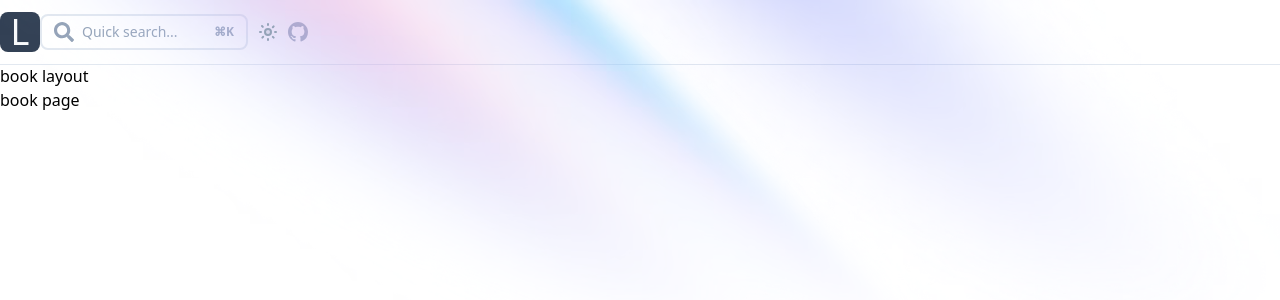
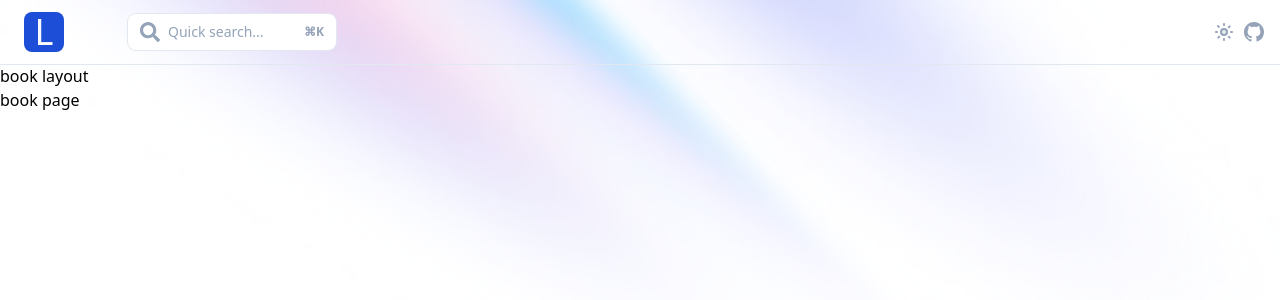
Before and after one commit to Wegt-meoh/docs-lasting, a Next.js app: page /book in a window 1280 px wide. Shown: the top 300 px of the page. Built offline with nearby package versions, Linux system fonts and the light colour scheme.

Commit message:
UI: banner

```diff
--- a/src/app/(book)/layout.tsx
+++ b/src/app/(book)/layout.tsx
@@ -1,14 +1,50 @@
+"use client";
+
+import DocSearchModal from "@/ui/DocSearchModal";
 import HomeLogoLink from "@/ui/HomeLogoLink";
 import LinkGroup from "@/ui/LinkGroup";
 import SearchButton from "@/ui/SearchButton";
+import { useEffect, useState } from "react";
 
 export default function Layout({ children }: { children: React.ReactNode }) {
+  const [modalOpen, setModalOpen] = useState(false);
+
+  useEffect(() => {
+    document.addEventListener("keydown", (ev) => {
+      if ((ev.ctrlKey || ev.metaKey) && ev.key.toLowerCase() === "k") {
+        setModalOpen(true);
+      } else if (ev.key === "Escape") {
+        setModalOpen(false);
+      }
+    });
+
+    return () => {
+      document.removeEventListener("keydown", (ev) => {
+        if ((ev.ctrlKey || ev.metaKey) && ev.key.toLowerCase() === "k") {
+          setModalOpen(true);
+        } else if (ev.key === "Escape") {
+          setModalOpen(false);
+        }
+      });
+    };
+  }, []);
   return (
     <div>
-      <header className="h-16 flex items-center text-slate-400 flex-row border-b-slate-200 ring-1 ring-slate-200">
-        <HomeLogoLink />
-        <SearchButton />
-        <LinkGroup />
+      <DocSearchModal modalOpen={modalOpen} setModalOpen={setModalOpen} />
+      <header className="h-16 relative text-slate-400 ring-1 ring-slate-200 dark:ring-slate-800">
+        <div className=" absolute flex items-center left-6 h-full">
+          <HomeLogoLink />
+        </div>
+        <div className=" absolute flex items-center left-32 h-full">
+          <SearchButton
+            onClick={() => {
+              setModalOpen(true);
+            }}
+          />
+        </div>
+        <div className=" absolute flex items-center right-4 h-full ">
+          <LinkGroup />
+        </div>
       </header>
       <h1>book layout</h1>
       <main>{children}</main>
--- a/src/ui/HomeLogoLink.tsx
+++ b/src/ui/HomeLogoLink.tsx
@@ -5,7 +5,11 @@ export default function HomeLogoLink() {
     <Link
       href={"/"}
       role={"logo"}
-      className="text-4xl text-slate-50 no-underline hover:text-slate-100 hover:bg-slate-600 w-10 h-10 block bg-slate-700 text-center rounded-lg"
+      className="text-4xl text-slate-50
+      no-underline hover:text-slate-100
+      hover:bg-blue-600 w-10 h-10 block bg-blue-700 dark:bg-purple-900
+      hover:dark:bg-purple-800 dark:text-purple-200 hover:dark:text-blue-600
+        text-center rounded-lg"
     >
       L
     </Link>
--- a/src/ui/SearchButton.tsx
+++ b/src/ui/SearchButton.tsx
@@ -2,21 +2,21 @@
 
 import SearchSvg from "./SearchSvg";
 
-export default function SearchButton() {
-  function onSearchButtonClick() {}
-
+export default function SearchButton({
+  onClick,
+}: {
+  onClick: React.DOMAttributes<HTMLButtonElement>["onClick"];
+}) {
   return (
-    <div
-      onClick={() => {
-        onSearchButtonClick();
-      }}
-      className=" hover:border-slate-400 hover:cursor-pointer w-52 rounded-lg border-slate-200 h-9 overflow-hidden bg-white border-2 flex items-center"
+    <button
+      onClick={onClick}
+      className=" hover:ring-slate-400 hover:dark:bg-slate-600 outline-none overflow-hidden w-52 rounded-lg h-9 bg-white ring-1 ring-slate-200 dark:ring-slate-900 dark:bg-slate-800 flex items-center"
     >
       <SearchSvg />
       <span className="ml-2 text-sm">Quick search...</span>
       <span className="ml-auto mr-3 pl-3 flex-none text-xs font-semibold">
         ⌘K
       </span>
-    </div>
+    </button>
   );
 }
--- a/src/ui/ThemeToggleButton.tsx
+++ b/src/ui/ThemeToggleButton.tsx
@@ -20,8 +20,12 @@ export default function ThemeToggleButton() {
   const [theme, setTheme] = useState<ThemeType>("Light");
   const [ulOpen, setUlOpen] = useState<boolean>(false);
 
-  function handleButtonClick() {
-    setUlOpen((f) => !f);
+  function handleButtonFocus() {
+    setUlOpen(true);
+  }
+
+  function handleButtonBlur() {
+    setUlOpen(false);
   }
 
   function chooseTheme(theme: ThemeType) {
@@ -58,7 +62,11 @@ export default function ThemeToggleButton() {
   }, [theme]);
 
   return (
-    <button className=" relative" onClick={handleButtonClick}>
+    <button
+      className=" relative focus:ring-2 rounded-sm ring-blue-400"
+      onFocus={handleButtonFocus}
+      onBlur={handleButtonBlur}
+    >
       {theme === "Light" ? (
         <LightSvg />
       ) : theme === "Dark" ? (
@@ -70,7 +78,7 @@ export default function ThemeToggleButton() {
       )}
       <ul
         className={clsx(
-          "w-36 overflow-hidden absolute top-8 right-0 ring-1 ring-slate-200 bg-white rounded-lg",
+          "w-36 overflow-hidden absolute top-8 right-0 ring-1 ring-slate-200 dark:ring-slate-600 bg-white rounded-lg dark:bg-slate-800",
           {
             hidden: !ulOpen,
           }
@@ -85,8 +93,11 @@ export default function ThemeToggleButton() {
                 chooseTheme(item.label);
               }}
               className={clsx(
-                "px-2 py-1 flex items-center hover:bg-slate-200 text-slate-700 dark:text-slate-200",
-                { "text-blue-400": focus }
+                "px-2 py-1 flex items-center hover:bg-slate-200 hover:dark:bg-slate-600",
+                {
+                  "text-blue-400": focus,
+                  "text-slate-700 dark:text-slate-200": !focus,
+                }
               )}
             >
               {item.element(focus)}
```
